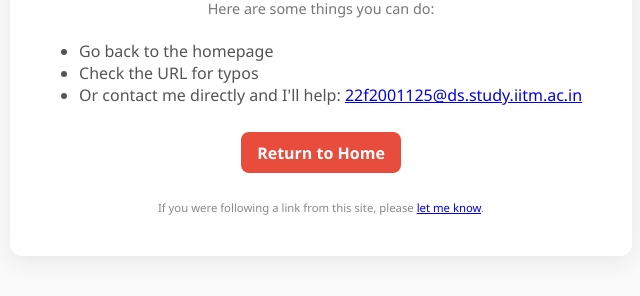
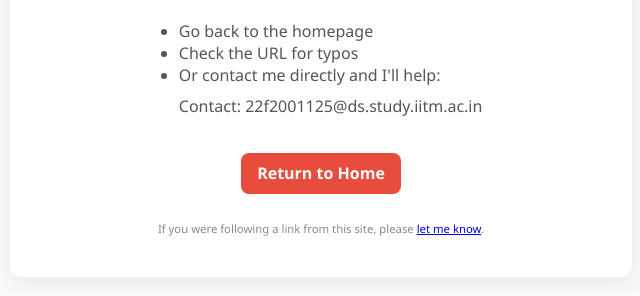
Before and after one commit to kumarhasmukh697/extra_ga6, a plain HTML site: page 404.html in a window 1280 px wide. Shown: the part 424-720 px from the top of the page, without its empty margins (319-959 px from the left). Drawn offline with Linux system fonts and the light colour scheme.

Commit message:
Update contact information format in 404 page

```diff
--- a/404.html
+++ b/404.html
@@ -26,7 +26,7 @@
     <ul style="text-align:left; display:inline-block; margin:0.8rem auto 0; padding-left:1.2rem; color:#555;">
       <li>Go back to the homepage</li>
       <li>Check the URL for typos</li>
-      <li>Or contact me directly and I'll help: <a href="mailto:22f2001125@ds.study.iitm.ac.in">22f2001125@ds.study.iitm.ac.in</a></li>
+      <li>Or contact me directly and I'll help:<p>Contact: <!--email_off-->22f2001125@ds.study.iitm.ac.in<!--/email_off--></p></li>
     </ul>
 
   <p><a class="home" href="index.html">Return to Home</a></p>
```
